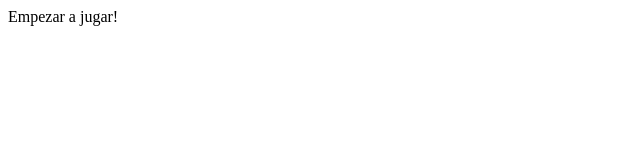
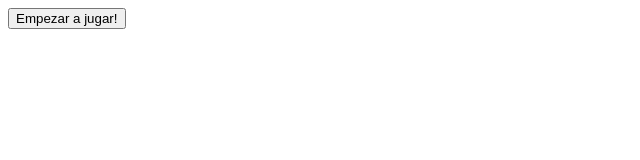
Before and after one commit to Apaza3/Primer_Parcial, a plain HTML site: page index.html in a window 1280 px wide. Shown: the whole page, without its empty margins (0-640 px from the left). Drawn offline with Linux system fonts and the light colour scheme.

Commit message:
corrección de la escritura de button

```diff
--- a/index.html
+++ b/index.html
@@ -11,7 +11,7 @@
         <div id="violeta" cass="color violeta right" data-color="violeta"><dv>
         <div id="naranja" clas="color naranja left" data-color="naranja"></div>
         <dv id="verde" class="color verde right" data-color="verde"><div>
-        <buton class="btn-start" onclick="empezarJuego()">Empezar a jugar!</buton>
+        <button class="btn-start" onclick="empezarJuego()">Empezar a jugar!</button>
       <div>
 </body>
 </html>
```
